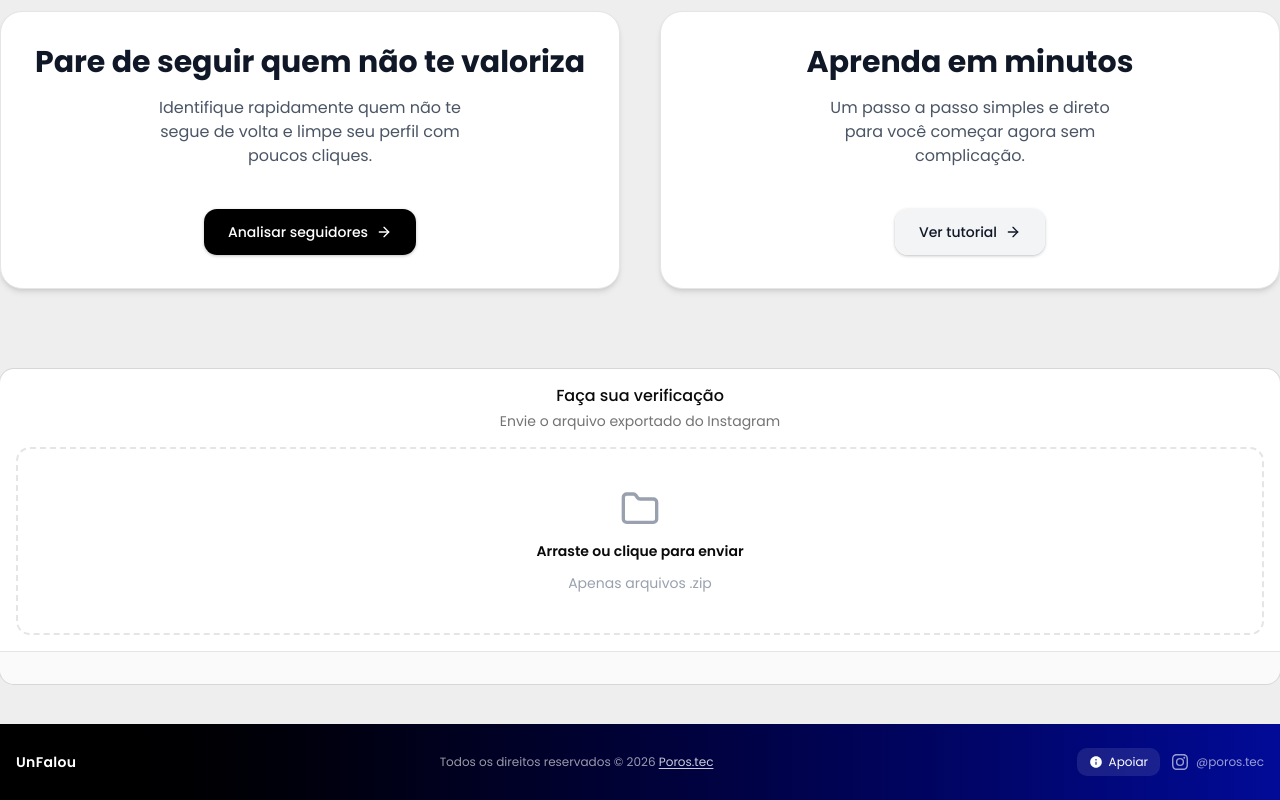
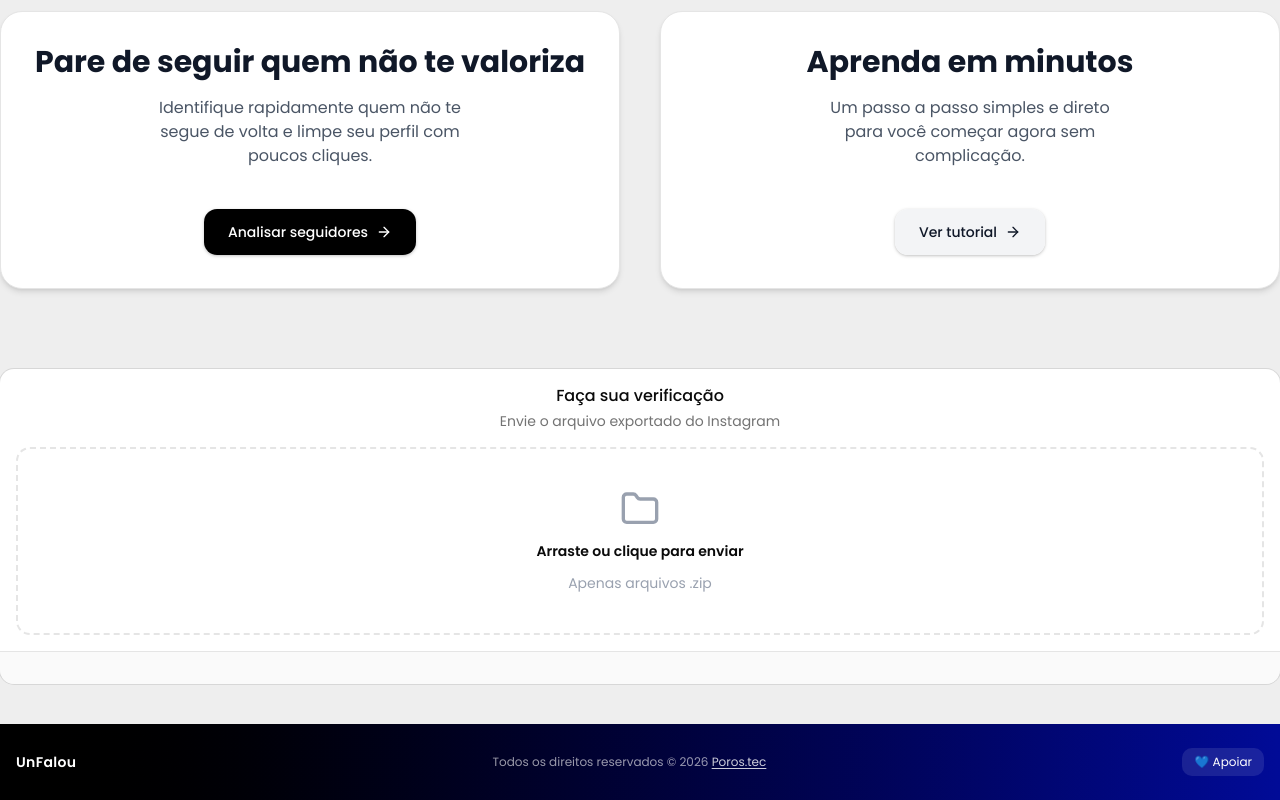
Before and after one commit to mateussilvacrs/unfalou, a Next.js app: page / in a window 1280 px wide. Shown: the part 1067-1867 px from the top of the page. Built offline with nearby package versions, Linux system fonts and the light colour scheme.

Commit message:
Add donations and sliders and news styles and others version 1.0

```diff
--- a/components/Pix-Modal/index.tsx
+++ b/components/Pix-Modal/index.tsx
@@ -1,3 +1,4 @@
+// components/Pix-Modal.tsx
 "use client";
 
 import { useEffect, useState } from "react";
@@ -16,23 +17,20 @@ export function PixModal({ open, onClose, pixKey, copied, onCopy }: Props) {
   const [qr, setQr] = useState("");
   const [picpayLink, setPicpayLink] = useState("");
 
-  // 🔥 Gera QR Code automaticamente
+  // 🔹 Gera QR Code quando abre o modal e tem a chave
   useEffect(() => {
     if (!open || !pixKey) return;
 
     QRCode.toDataURL(pixKey, {
       width: 512,
-      margin: 4, // importante pro banco ler
-      color: {
-        dark: "#000000",
-        light: "#FFFFFF",
-      },
+      margin: 4,
+      color: { dark: "#000000", light: "#FFFFFF" },
     })
       .then(setQr)
       .catch(() => setQr(""));
   }, [open, pixKey]);
 
-  // 🔥 Busca link do PicPay via API route
+  // 🔹 Busca link do PicPay via API
   useEffect(() => {
     if (!open) return;
 
@@ -84,22 +82,15 @@ export function PixModal({ open, onClose, pixKey, copied, onCopy }: Props) {
               <span className="text-xs text-gray-400">Gerando QR...</span>
             )}
           </div>
-          <span className="text-xs text-gray-400">
-            Escaneie com o app do banco
-          </span>
+          <span className="text-xs text-gray-400">Escaneie com o app do banco</span>
         </div>
 
         {/* PIX KEY */}
         <div className="flex flex-col gap-2">
-          <span className="text-xs text-gray-500 font-medium">
-            Ou copie a chave Pix:
-          </span>
-
+          <span className="text-xs text-gray-500 font-medium">Ou copie a chave Pix:</span>
           <div className="flex items-center gap-2 bg-gray-50 border rounded-xl px-4 py-3">
             {pixKey ? (
-              <span className="text-sm text-gray-700 flex-1 truncate">
-                {pixKey}
-              </span>
+              <span className="text-sm text-gray-700 flex-1 truncate">{pixKey}</span>
             ) : (
               <span className="text-sm text-gray-400 flex-1">Carregando...</span>
             )}
@@ -123,7 +114,7 @@ export function PixModal({ open, onClose, pixKey, copied, onCopy }: Props) {
           Pagar via PicPay
         </button>
 
-        {/* BOTÃO FECHAR */}
+        {/* FECHAR */}
         <button
           onClick={onClose}
           className="w-full py-2 border rounded-lg text-sm text-gray-600 hover:bg-gray-100 hover:cursor-pointer transition"
--- a/components/footer/index.tsx
+++ b/components/footer/index.tsx
@@ -1,38 +1,33 @@
+// components/Footer.tsx
 "use client";
 
-import { useState, forwardRef, useImperativeHandle, useEffect } from "react";
+import { useState } from "react";
 import { PixModal } from "@/components/Pix-Modal";
 
-export type FooterRef = {
-  openPix: () => void;
+export default function Footer() {
+  const [showPix, setShowPix] = useState(false);
+  const [pixKey, setPixKey] = useState("");
+  const [copied, setCopied] = useState(false);
+
+  // ✅ Função para abrir o modal somente depois de buscar a chave Pix
+  const handlePixClick = async () => {
+    try {
+      const res = await fetch("/api/pix");
+      const data = await res.json();
+      if (!data.key) throw new Error("Pix não encontrado");
+
+      setPixKey(data.key);
+      setShowPix(true); // abre modal após carregar a chave
+    } catch (err) {
+      alert("Não foi possível carregar a chave Pix. Tente novamente.");
+    }
   };
 
-const Footer = forwardRef<FooterRef>(function Footer(_, ref) {
-  const [showPix, setShowPix] = useState(false);
-  const [copied, setCopied] = useState(false);
-  const [pixKey, setPixKey] = useState("");
-
-  // Busca a chave só quando o modal abre
-useEffect(() => {
-  if (!showPix) return;
-
-  if (!pixKey) {
-    fetch("/api/pix")
-      .then((r) => r.json())
-      .then((data) => setPixKey(data.key ?? ""))
-      .catch(() => setPixKey(""));
-  }
-}, [showPix, pixKey]);
-  useImperativeHandle(ref, () => ({
-    openPix: () => setShowPix(true),
-  }));
-
-async function copyPix() {
+  // ✅ Função de copiar Pix
+  const copyPix = async () => {
     try {
-    // tentativa moderna
       await navigator.clipboard.writeText(pixKey);
     } catch {
-    // fallback para mobile antigo
       const textarea = document.createElement("textarea");
       textarea.value = pixKey;
       textarea.style.position = "fixed";
@@ -43,7 +38,7 @@ async function copyPix() {
 
       try {
         document.execCommand("copy");
-    } catch (err) {
+      } catch {
         alert("Não foi possível copiar. Copie manualmente.");
       }
 
@@ -52,7 +47,7 @@ async function copyPix() {
 
     setCopied(true);
     setTimeout(() => setCopied(false), 2000);
-}
+  };
 
   return (
     <footer className="bg-linear-to-r from-black to-[#010b97] text-white">
@@ -74,29 +69,15 @@ async function copyPix() {
 
         <div className="flex items-center gap-3">
           <button
-            onClick={() => setShowPix(true)}
+            onClick={handlePixClick}
             className="flex items-center gap-1.5 text-xs px-3 py-1.5 rounded-lg hover:cursor-pointer bg-white/10 hover:bg-white/20 transition"
           >
-            <svg xmlns="http://www.w3.org/2000/svg" className="w-3.5 h-3.5" viewBox="0 0 24 24" fill="currentColor">
-              <path d="M12 2C6.477 2 2 6.477 2 12s4.477 10 10 10 10-4.477 10-10S17.523 2 12 2zm1 14.5h-2v-5h2v5zm0-7h-2V7h2v2.5z"/>
-            </svg>
-            Apoiar
+            💙 Apoiar
           </button>
-
-          <a
-            href="https://www.instagram.com/poros.tec"
-            target="_blank"
-            rel="noopener noreferrer"
-            className="flex items-center gap-2 text-xs text-white/60 hover:text-white transition"
-          >
-            <svg xmlns="http://www.w3.org/2000/svg" className="w-4 h-4" viewBox="0 0 24 24" fill="currentColor">
-              <path d="M12 2.163c3.204 0 3.584.012 4.85.07 1.366.062 2.633.334 3.608 1.308.975.975 1.246 2.242 1.308 3.608.058 1.266.07 1.646.07 4.85s-.012 3.584-.07 4.85c-.062 1.366-.334 2.633-1.308 3.608-.975.975-2.242 1.246-3.608 1.308-1.266.058-1.646.07-4.85.07s-3.584-.012-4.85-.07c-1.366-.062-2.633-.334-3.608-1.308-.975-.975-1.246-2.242-1.308-3.608C2.175 15.584 2.163 15.204 2.163 12s.012-3.584-.07-4.85c.062-1.366.334-2.633 1.308-3.608.975-.975 2.242-1.246 3.608-1.308C8.416 2.175 8.796 2.163 12 2.163zm0-2.163C8.741 0 8.333.013 7.053.072 5.197.157 3.355.673 2.014 2.014.673 3.355.157 5.197.072 7.053.013 8.333 0 8.741 0 12c0 3.259.013 3.667.072 4.947.085 1.856.601 3.698 1.942 5.039 1.341 1.341 3.183 1.857 5.039 1.942C8.333 23.987 8.741 24 12 24s3.667-.013 4.947-.072c1.856-.085 3.698-.601 5.039-1.942 1.341-1.341 1.857-3.183 1.942-5.039.059-1.28.072-1.688.072-4.947 0-3.259-.013-3.667-.072-4.947-.085-1.856-.601-3.698-1.942-5.039C20.698.673 18.856.157 17 .072 15.667.013 15.259 0 12 0zm0 5.838a6.162 6.162 0 1 0 0 12.324 6.162 6.162 0 0 0 0-12.324zm0 10.162a4 4 0 1 1 0-8 4 4 0 0 1 0 8zm6.406-11.845a1.44 1.44 0 1 0 0 2.88 1.44 1.44 0 0 0 0-2.88z"/>
-            </svg>
-            @poros.tec
-          </a>
         </div>
       </div>
 
+      {/* 🔥 PIX MODAL */}
       <PixModal
         open={showPix}
         onClose={() => setShowPix(false)}
@@ -106,6 +87,4 @@ async function copyPix() {
       />
     </footer>
   );
-});
-
-export default Footer;
+}
```
Lines whose indentation alone changed are shown as unchanged.
